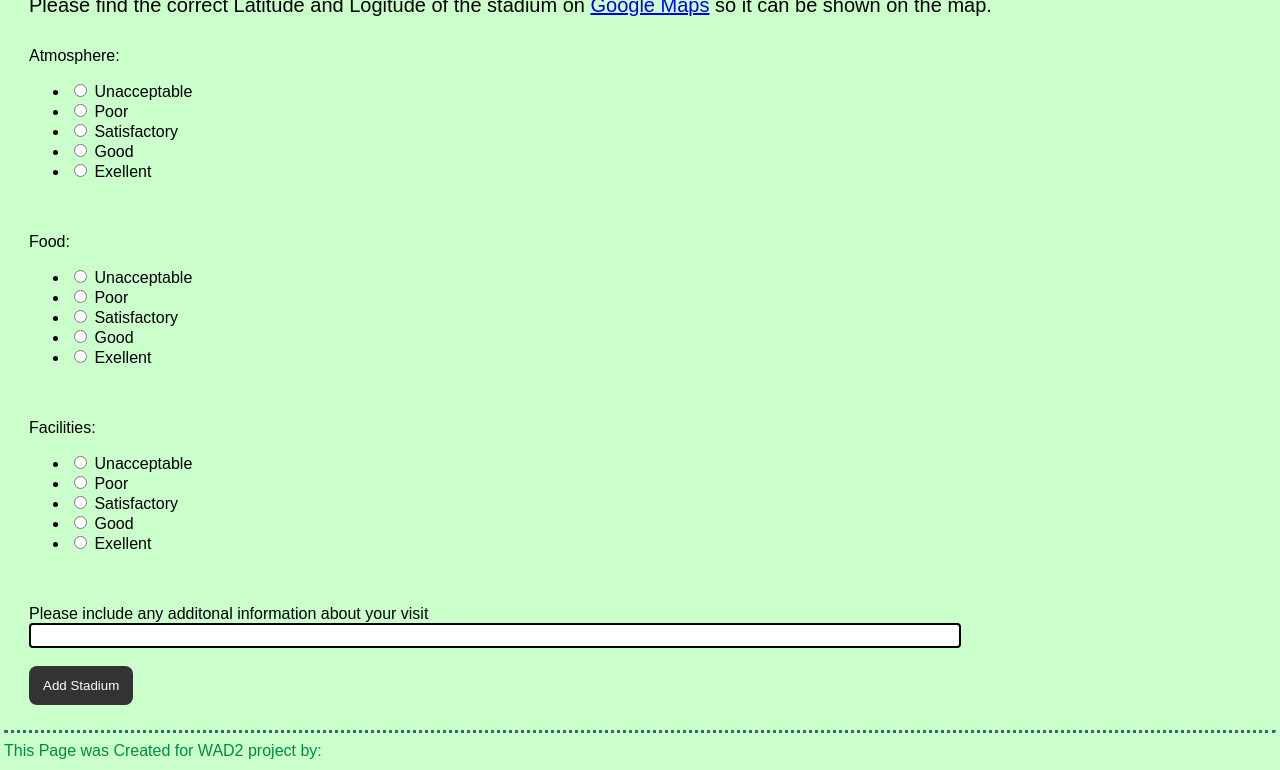
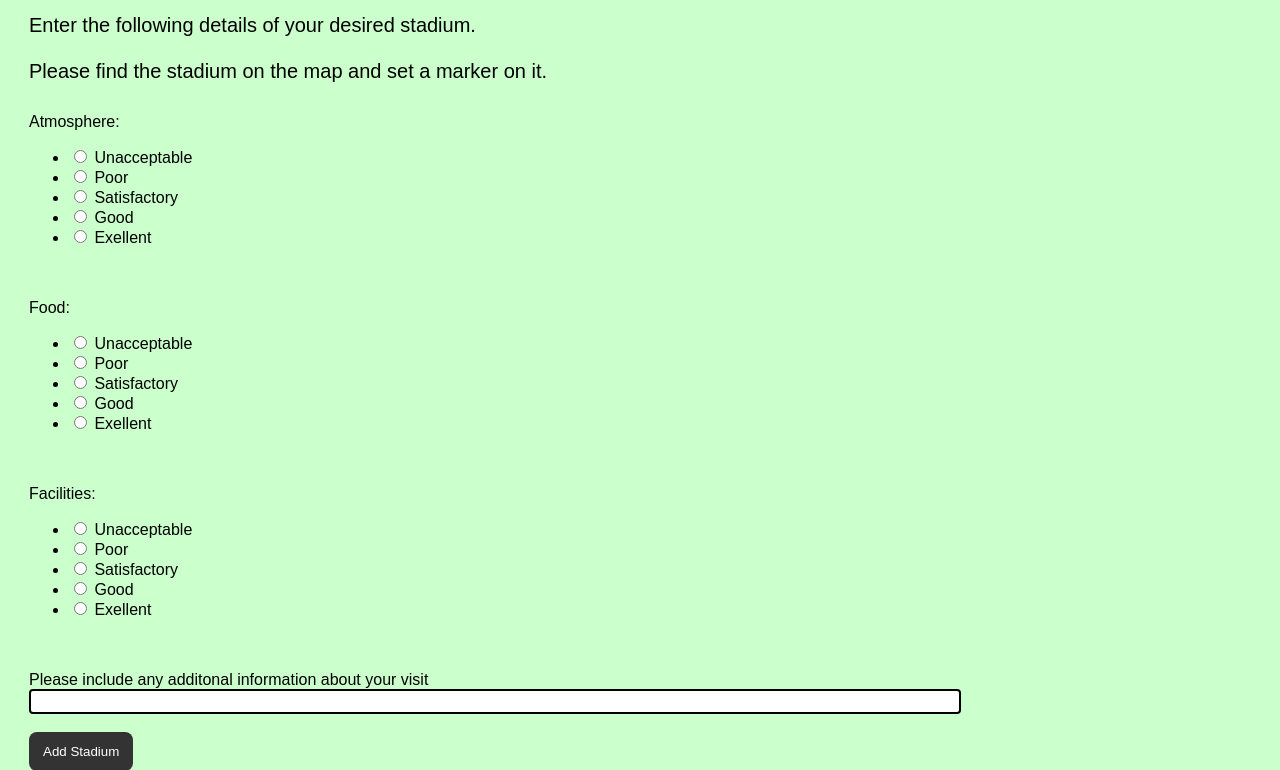
Before and after one commit to AidanRafferty/around_the_grounds, a Django app: template templates/ATGApp/add_stadium.html in a window 1280 px wide. Shown: the part 375-1145 px from the top of the page. Run offline with Django 3.2, Linux system fonts and the light colour scheme; the template is opened without the code that fills it: values that come from a table or form of the project are taken from there, others are empty; parts of the project's set-up code (start-up, migrations or seed data) failed here and were passed over; some libraries are stand-ins or nearby versions.

Commit message:
setting stadium location by map works

```diff
--- a/ATGApp/forms.py
+++ b/ATGApp/forms.py
@@ -9,8 +9,8 @@ class addStadiumForm(forms.ModelForm):
     postcode = forms.CharField(Stadium._meta.get_field("postcode").max_length, help_text="Please enter the Postcode of the Stadium.")
     homeTeam = forms.CharField(Stadium._meta.get_field("homeTeam").max_length, help_text="What is the home team that plays at the Stadium.")
     description = forms.CharField(Stadium._meta.get_field("description").max_length, help_text="Please give a small description of the Stadium. (MAX 500 characters)", widget = forms.TextInput(attrs={'class':'largeInput'}))
-    latitude = forms.CharField(Stadium._meta.get_field("latitude").max_length, help_text="Please enter the Latitude")
-    longitude = forms.CharField(Stadium._meta.get_field("longitude").max_length, help_text="Please enter the Longitude")
+    latitude = forms.CharField(widget=forms.TextInput(attrs={'id':'latitude', 'type':'hidden'}), max_length=Stadium._meta.get_field("latitude").max_length)
+    longitude = forms.CharField(widget=forms.TextInput(attrs={'id':'longitude', 'type':'hidden'}), max_length=Stadium._meta.get_field("longitude").max_length)
     #image input
     photo = forms.ImageField(help_text = "Upload a picture of the stadium ")
 
--- a/templates/ATGApp/add_stadium.html
+++ b/templates/ATGApp/add_stadium.html
@@ -9,6 +9,17 @@
 			zoom:2,
 		};
 		var map = new google.maps.Map(document.getElementById("googleMap"),mapProp);
+		var marker = new google.maps.Marker();
+		map.addListener('click', function(e) {
+			marker.setMap(null);
+			marker = new google.maps.Marker({
+				position: e.latLng,
+				map: map
+			});
+		map.panTo(marker.getPosition());
+		document.getElementById("latitude").value = marker.getPosition().lat();
+		document.getElementById("longitude").value = marker.getPosition().lng();
+		});
 	});
 </script>
 <script defer src="https://maps.googleapis.com/maps/api/js?key=AIzaSyAHUm2sdbJm3psdYePJSbmzFT4T80EPKe0&callback=googleMap"></script>
@@ -23,8 +34,8 @@
     <h1>Add Stadium</h1>
 
 
-    <div class="map" id="googleMap" style="width:30%px;height:20%;"></div>
-    <div class="t">Enter the following details of your desired stadium.<br/><br/>Please find the correct Latitude and Logitude of the stadium on <a href="https://www.google.com/maps">Google Maps</a> so it can be shown on the map.</div>
+    <div id="googleMap"></div>
+    <div class="t">Enter the following details of your desired stadium.<br/><br/>Please find the stadium on the map and set a marker on it.</div>
     <div class="addS">
         <form novalidate id="addStadium_form" method="post" action="{% url 'add_stadium' %}" enctype="multipart/form-data">
             {% csrf_token %}
@@ -35,7 +46,7 @@
             {% for field in form.visible_fields %}
                 <label class=helpText>{{ field.errors }}</label>
                 <label class=helpText>{{ field.help_text }}</label>
-                {{ field }}
+				{{ field }}
                 <br/><br/>
             {% endfor %}
             <input type="submit" value="Add Stadium" value="addStadium">
```
Also changed, not shown: db.sqlite3, media/stadium_images/sled-renovatsiiata-stadion-plovdiv-shte-355.jpg (added).
